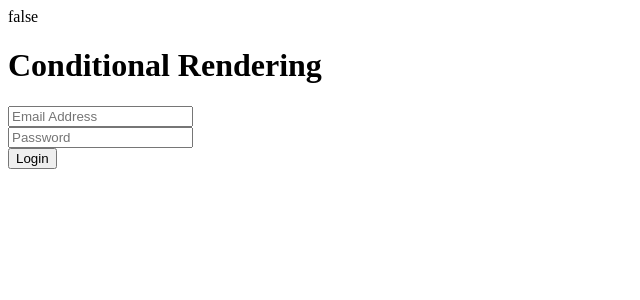
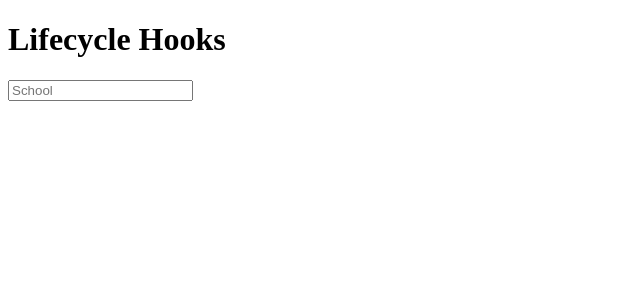
Before and after one commit to kimani-dev/vue-series, a Vue app: page / in a window 1280 px wide. Shown: the top 300 px of the page, without its empty margins (0-640 px from the left). Built offline with nearby package versions, Linux system fonts and the light colour scheme.

Commit message:
lifecycle-hooks

```diff
--- a/src/App.vue
+++ b/src/App.vue
@@ -1,43 +1,29 @@
 <script setup>
-import { ref } from 'vue';
+import { ref, onMounted, onBeforeUnmount } from 'vue';
 
-const user = ref({
-  email: null,
-  password: null
+const school = ref('');
+
+const interval = setInterval(() => {
+  console.log('I run every second');
+}, 1000);
+
+onMounted(() => {
+  // this callback will run when the component has been mounted to the DOM
+  const schoolInput = document.getElementById('school');
+  schoolInput.addEventListener('change', (e) => {
+    school.value = e.target.value;
+  });
 });
 
-const isLoggedIn = ref(false);
-const emailVerified = ref(false);
+onBeforeUnmount(() => clearInterval(interval));
+</script>
 
-function login() {
-  if (user.value.email && user.value.password) {
-    isLoggedIn.value = true;
-    return;
-  }
-  alert('Please fill in all the fields');
-}
-
-function verifyEmail() {
-  emailVerified.value = true;
-}
-</script>
 <template>
   <div>
-    {{ isLoggedIn }}
-    <h1>Conditional Rendering</h1>
-    <form @submit.prevent="login" v-if="!isLoggedIn">
-      <input type="email" placeholder="Email Address" v-model="user.email" /> <br />
-      <input type="password" placeholder="Password" v-model="user.password" /> <br />
-      <input type="submit" value="Login" />
-    </form>
+    <h1>Lifecycle Hooks</h1>
 
-    <!-- email verification -->
-    <div v-else-if="!emailVerified">
-      <h2>Your email is not verified. Verify your email to continue</h2>
-      <button @click="verifyEmail">Verify email</button>
-    </div>
-
-    <!-- Dashboard -->
-    <h2 v-else>Welcome to your dashboard</h2>
+    {{ school }}
+    <!-- input with a lazy modifier -->
+    <input type="text" id="school" placeholder="School" />
   </div>
 </template>
```
